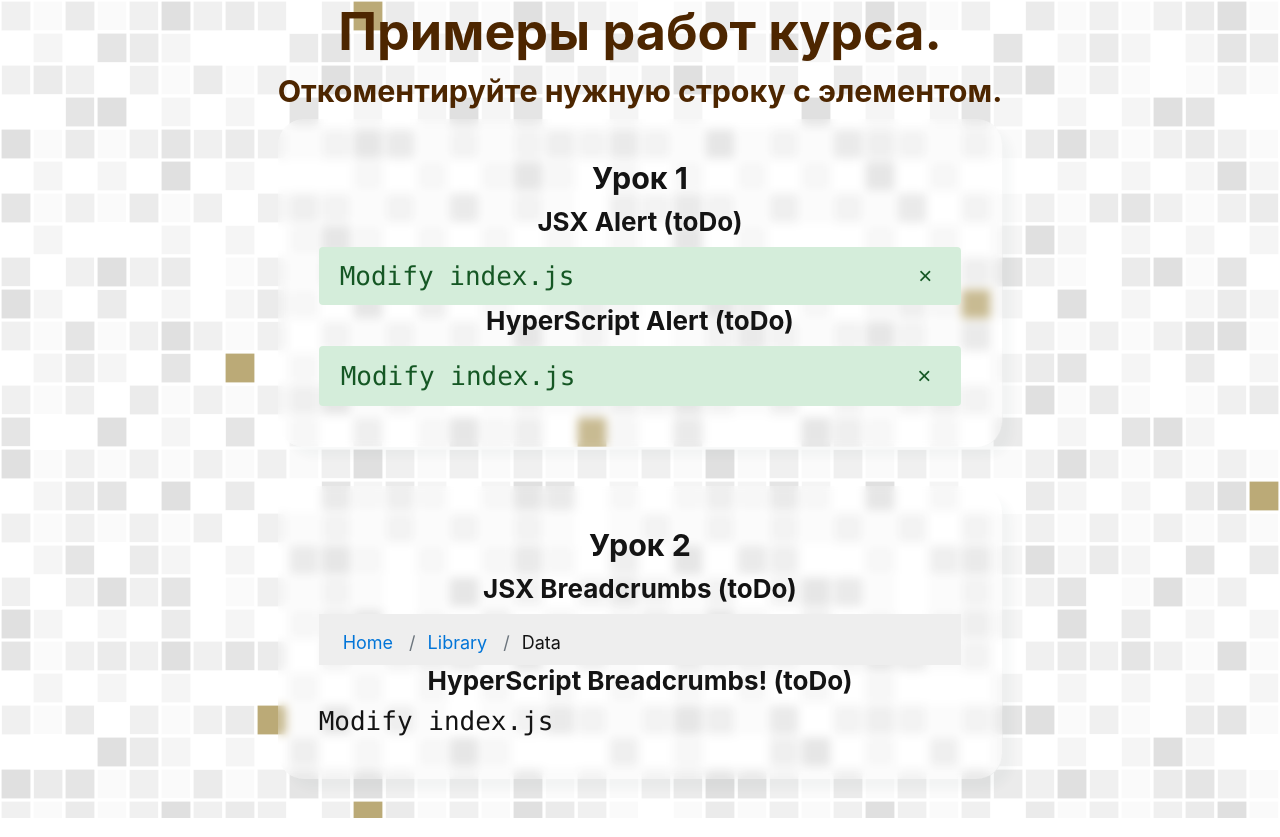
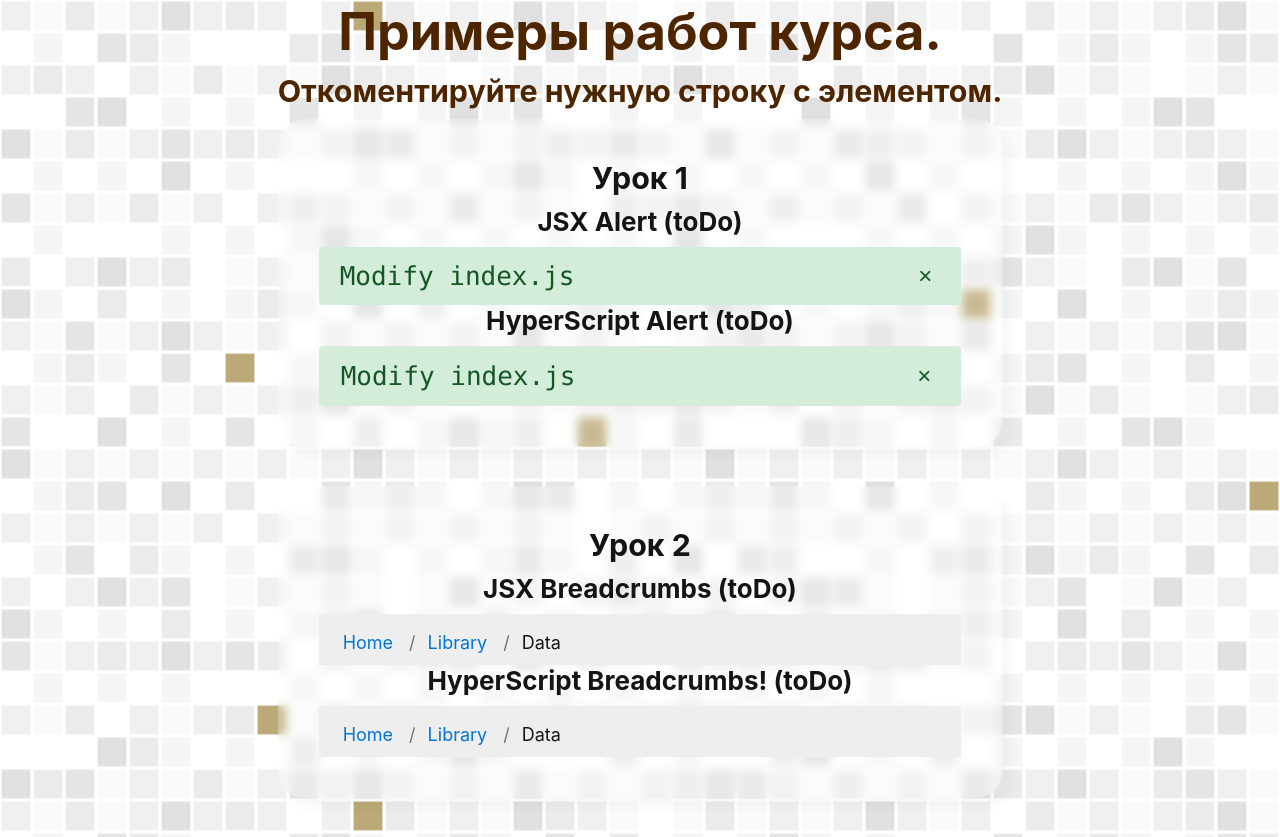
Before and after one commit to ybeliaev/react-basics-course, a React (Create React App) app: page / in a window 1280 px wide. Built offline with nearby package versions, Linux system fonts and the light colour scheme.

Commit message:
fin lesson 2

```diff
--- a/src/lessons/2-hyperscript-to-jsx/Lesson2.js
+++ b/src/lessons/2-hyperscript-to-jsx/Lesson2.js
@@ -31,8 +31,10 @@ let A = styled.a`
       color: #01447e;
       text-decoration: underline;
     }
+    /* не знаю как реализовать &:last-child:hover */
+`
 
-`
+// *******************JSX************************
 let jsx = <div>
   <nav>
     <Ol class="breadcrumb">
@@ -50,10 +52,21 @@ let jsx = <div>
   </nav>
 </div>
 
-// HyperScript
+// *******************HyperScript************************
+let LiHyperScript = items.map((item, idx) => {
+  const {name, href} = item;
+  if(idx == items.length - 1){
+       return <Li key={idx}>{name}</Li>
+  }else{
+    return(
+    <Li key={idx}><A href={href}>{name}</A></Li>
+    )
+  }
+})
+
 let hs = React.createElement("div", {}, [
-  React.createElement("pre", {}, [
-    React.createElement("code", {}, ["Modify index.js"]),
+  React.createElement("nav", {}, [
+    React.createElement(Ol, {}, [LiHyperScript]),
   ]),
 ])
 
```
Also changed, not shown: 1 other file (tests, documents, lock files or other folders).
